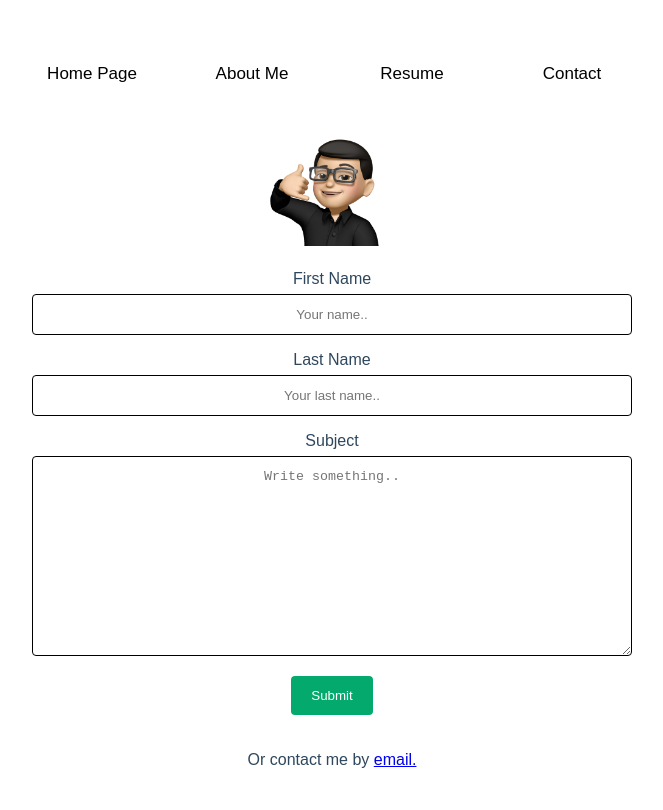
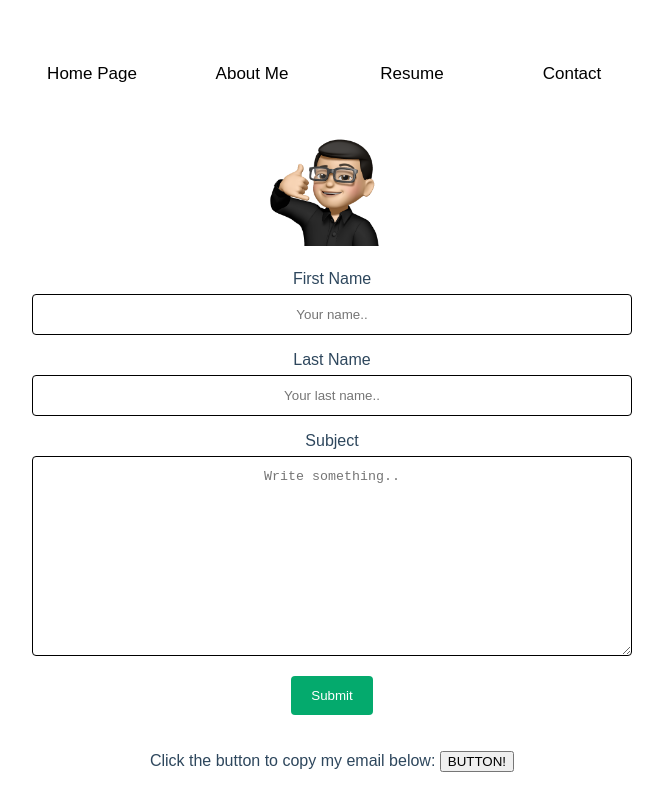
Before and after one commit to jeffint95/jeffint95.github.io, a plain HTML site: page contact.html in a window 1280 px wide. Shown: the whole page, without its empty margins (308-971 px from the left). Drawn offline with Linux system fonts and the light colour scheme.

Commit message:
{JS Button}

```diff
--- a/contact.html
+++ b/contact.html
@@ -44,6 +44,12 @@
     </div>
 </html>
 
-<p>
-  Or contact me by <a href="mailto:email@example.com">email.</a>
-</p>
+<p>Click the button to copy my email below: <button onclick="myFunction()">BUTTON!</button></p>
+
+<p id="demo"></p>
+
+<script>
+function myFunction() {
+  document.getElementById("demo").innerHTML = "firstname.secondname@domain.com";
+}
+</script>
```
